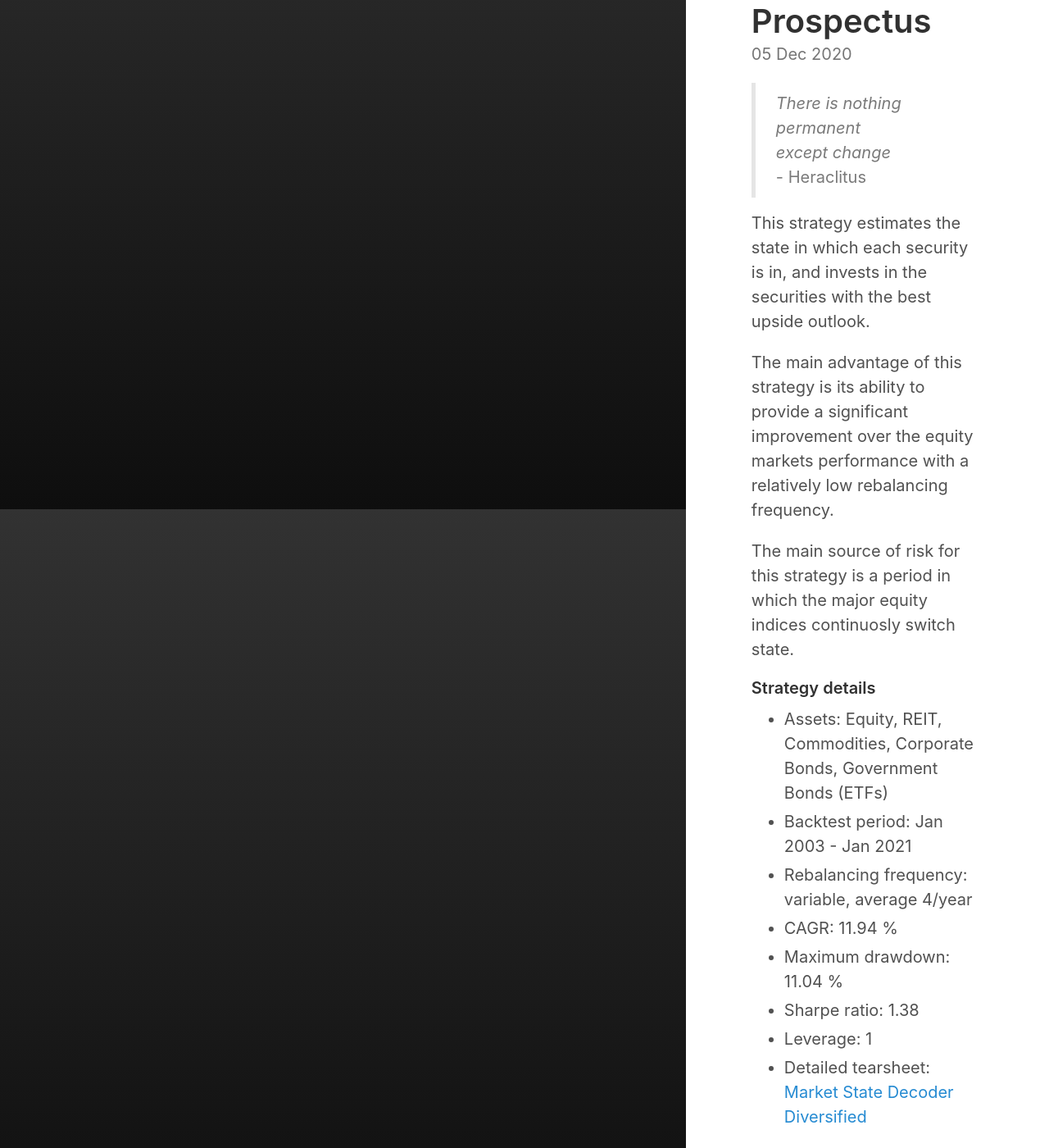
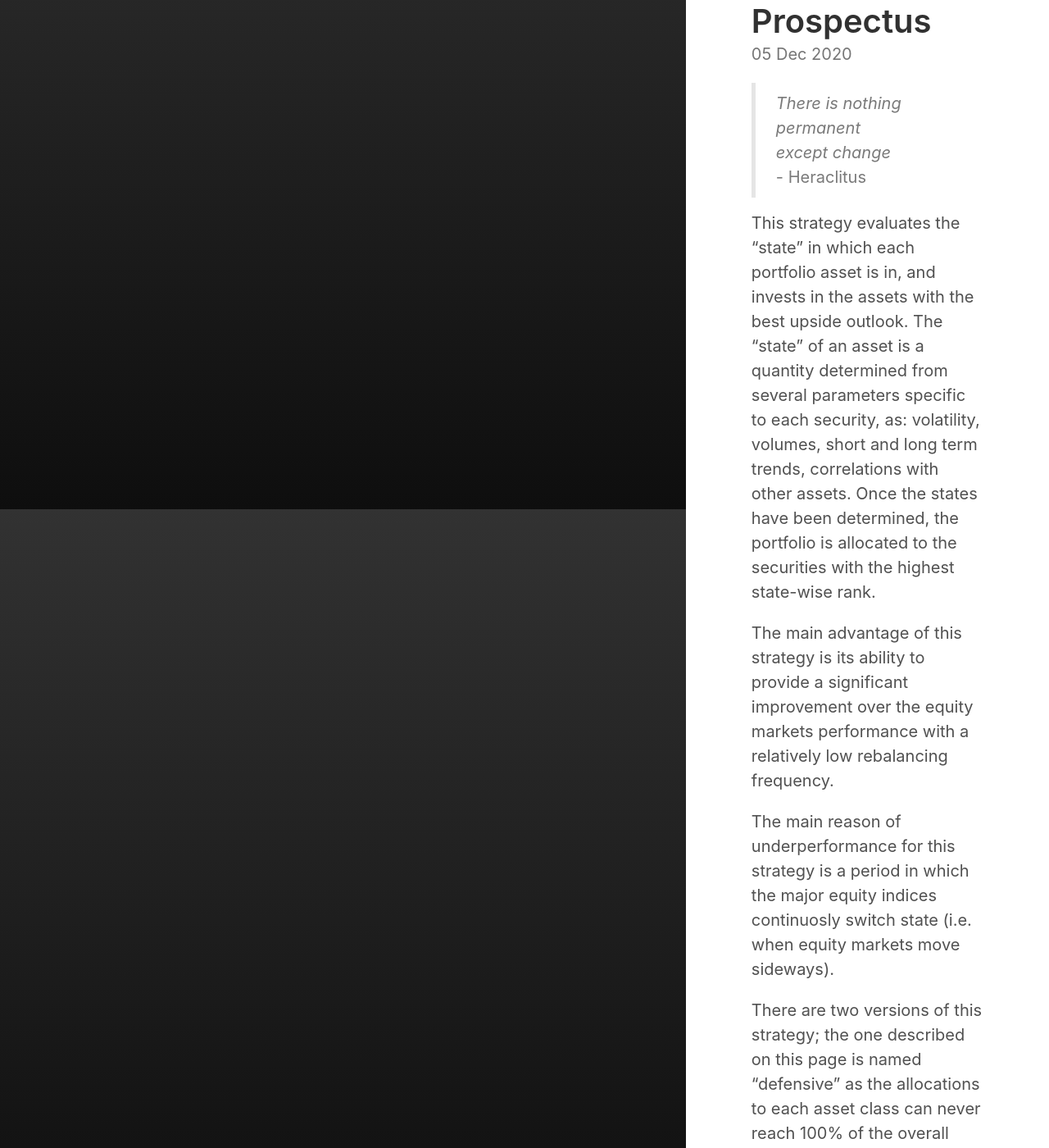
Before and after one commit to IthacaResearch/ithacaresearch.github.io, a Jekyll site: the page built from _posts/2020-12-05-Market-State-Decoder-Diversified.md, in a window 1280 px wide and 1400 px high, scrolled down 279 px. Shown: the whole window at 82% size. Built offline with Jekyll 4.4.1, drawn with Linux system fonts in a browser that asks for light colours; some of the changed text lies outside the part shown.

Commit message:
Update 2020-12-05-Market-State-Decoder-Diversified.md

```diff
--- a/_posts/2020-12-05-Market-State-Decoder-Diversified.md
+++ b/_posts/2020-12-05-Market-State-Decoder-Diversified.md
@@ -7,11 +7,14 @@
 
 > _There is nothing permanent except change_ - Heraclitus
 
-This strategy estimates the state in which each security is in, and invests in the securities with the best upside outlook.
+This strategy evaluates the "state" in which each portfolio asset is in, and invests in the assets with the best upside outlook.
+The "state" of an asset is a quantity determined from several parameters specific to each security, as: volatility, volumes, short and long term trends, correlations with other assets. Once the states have been determined, the portfolio is allocated to the securities with the highest state-wise rank.
 
 The main advantage of this strategy is its ability to provide a significant improvement over the equity markets performance with a relatively low rebalancing frequency.
 
-The main source of risk for this strategy is a period in which the major equity indices continuosly switch state.
+The main reason of underperformance for this strategy is a period in which the major equity indices continuosly switch state (i.e. when equity markets move sideways).
+
+There are two versions of this strategy; the one described on this page is named "defensive" as the allocations to each asset class can never reach 100% of the overall value of the portfolio.
 
 #### Strategy details
 * Assets: Equity, REIT, Commodities, Corporate Bonds, Government Bonds (ETFs)
```
